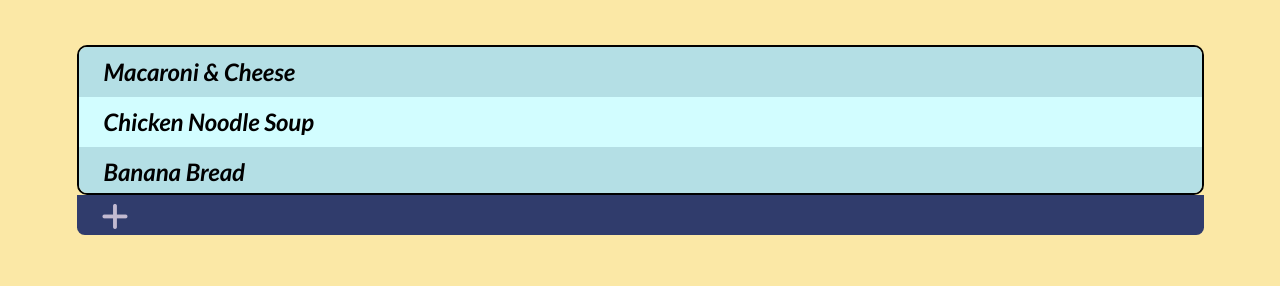
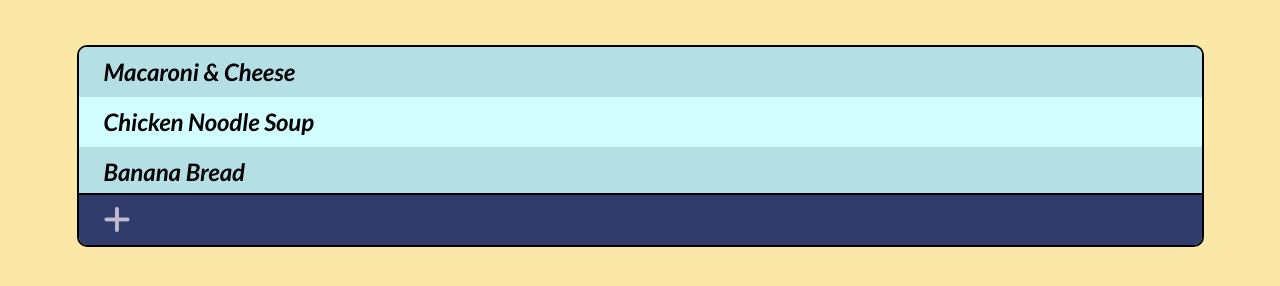
Before and after one commit to tengen14/Recipe-Box, a React app in the folder client/: page / in a window 1280 px wide. Shown: the part 130-416 px from the top of the page. Built offline with nearby package versions, Linux system fonts and the light colour scheme; data requests are answered from the project's data file; a web font is replaced by a local one.

Commit message:
Style recipe list and recipe add to conform together when recipe description is not showing

```diff
--- a/client/src/components/recipes/RecipeIndex.js
+++ b/client/src/components/recipes/RecipeIndex.js
@@ -16,7 +16,7 @@ class RecipeIndex extends React.Component {
         <h1>
           Recipe Box <i className="fas fa-hamburger"></i>
         </h1>
-        <RecipeList recipes={this.props.recipes} />
+        <RecipeList recipes={this.props.recipes} selectedRecipe={this.props.selectedRecipe} />
         <RecipeShow selectedRecipe={this.props.selectedRecipe} />
       </div>
     );
--- a/client/src/components/recipes/RecipeIndex/RecipeList.js
+++ b/client/src/components/recipes/RecipeIndex/RecipeList.js
@@ -18,20 +18,28 @@ class RecipeList extends React.Component {
   };
 
   render() {
-    return (
-      <div id="recipe-list" className="ui container">
-        <ul>{this.renderList()}</ul>
-      </div>
-    );
+    const styleVanillaRecipeList = {
+      borderBottomRightRadius: '0px',
+      borderBottomLeftRadius: '0px'
+    }
+
+    if (!this.props.selectedRecipe) {
+      return (
+        <div id="recipe-list" className="ui container" style={styleVanillaRecipeList}>
+          <ul>{this.renderList()}</ul>
+        </div>
+      );
+    } else {
+      return (
+        <div id="recipe-list" className="ui container">
+          <ul>{this.renderList()}</ul>
+        </div>
+      );
+    }
   }
 }
 
-const mapStateToProps = (state, ownProps) => {
-  return {  };
-};
-// what should I do with mapStateToProps, it's already functioning in RecipeIndex
-
 export default connect(
-  mapStateToProps,
+  null,
   { getRecipe }
 )(RecipeList);
--- a/client/src/components/recipes/RecipeIndex/RecipeShow.js
+++ b/client/src/components/recipes/RecipeIndex/RecipeShow.js
@@ -38,6 +38,14 @@ class RecipeShow extends React.Component {
   };
 
   render() {
+    const styleVanillaAddRecipe = {
+      borderBottom: '2px solid black',
+      borderRight: '2px solid black',
+      borderLeft: '2px solid black',
+      borderBottomRightRadius: '10.1px',
+      borderBottomLeftRadius: '10.1px'
+  }
+
     if (this.props.selectedRecipe) {
       return (
         <div id="recipe-desc" className="ui container">
@@ -61,11 +69,14 @@ class RecipeShow extends React.Component {
       );
     } else {
       return (
-        <div className="ui container">
+        <div className="ui container" style={styleVanillaAddRecipe}>
           {this.newRecipe()}
         </div>
       );
     }
+
+
+
   }
 }
 
--- a/client/src/index.css
+++ b/client/src/index.css
@@ -71,7 +71,7 @@ a:nth-child(even) > li {
 #recipe-add {
   background-color: #303c6c;
   margin: 0;
-  height: 40px;
+  height: 50px;
   border-bottom-left-radius: 7.8px;
   border-bottom-right-radius: 7.8px;
 }
@@ -112,7 +112,7 @@ i:hover {
 i.fas.fa-plus {
   position: relative;
   padding-left: 25px;
-  top: 7px;
+  top: 10px;
   font-size: 2.2rem;
 }
 
```
